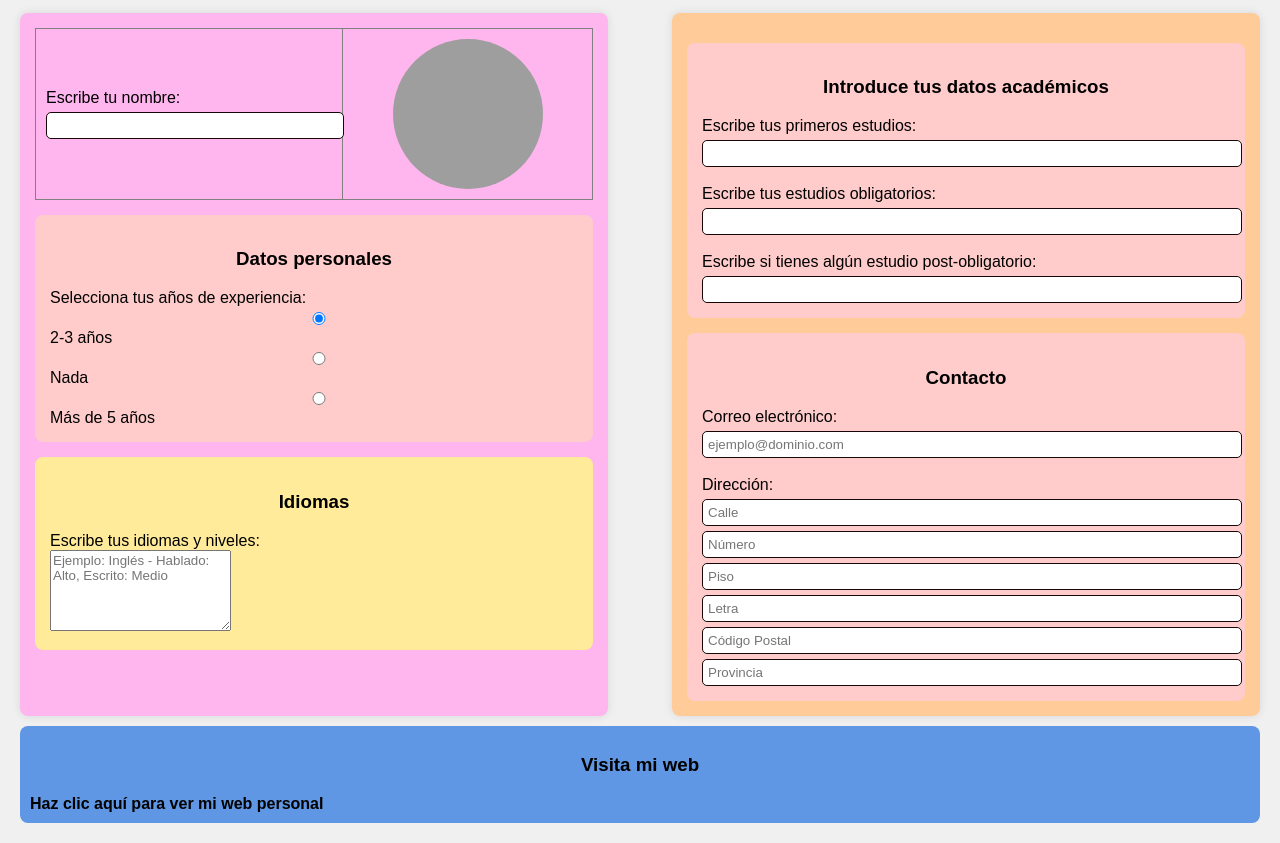
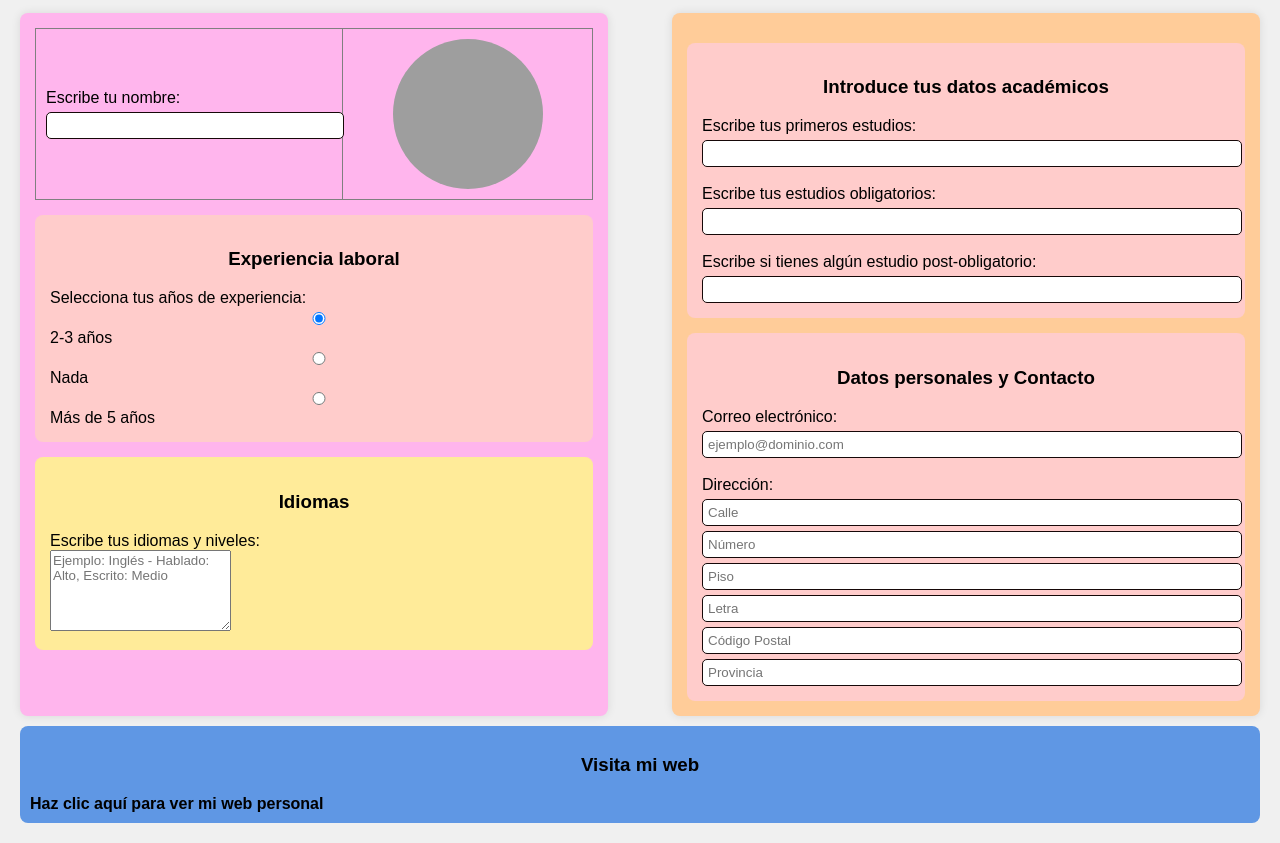
Before and after one commit to 1DAW-lucialag459/1DAW-lucialag459, a plain HTML site: page cv.html in a window 1280 px wide. Shown: the part 63-906 px from the top of the page. Drawn offline with Linux system fonts and the light colour scheme; grey boxes are pictures that could not be loaded.

Commit message:
Update cv.html

```diff
--- a/cv.html
+++ b/cv.html
@@ -132,7 +132,7 @@
             </table>
 
             <div class="personal-info">
-                <h3 class="titulo">Datos personales</h3>
+                <h3 class="titulo">Experiencia laboral</h3>
                 <label for="experiencia">Selecciona tus años de experiencia:</label><br>
 
                 <input type="radio" id="experiencia1" name="experiencia" value="2-3 años" checked>
@@ -166,7 +166,7 @@
                 <input type="text" id="estudios3" name="estudios3" maxlength="30"/>
             </div>
             <div class="contact">
-                <h3 class="titulo">Contacto</h3>
+                <h3 class="titulo">Datos personales y Contacto</h3>
                 <label for="email">Correo electrónico:</label><br>
                 <input type="email" id="email" name="email" placeholder="ejemplo@dominio.com"/><br><br>
 
```
